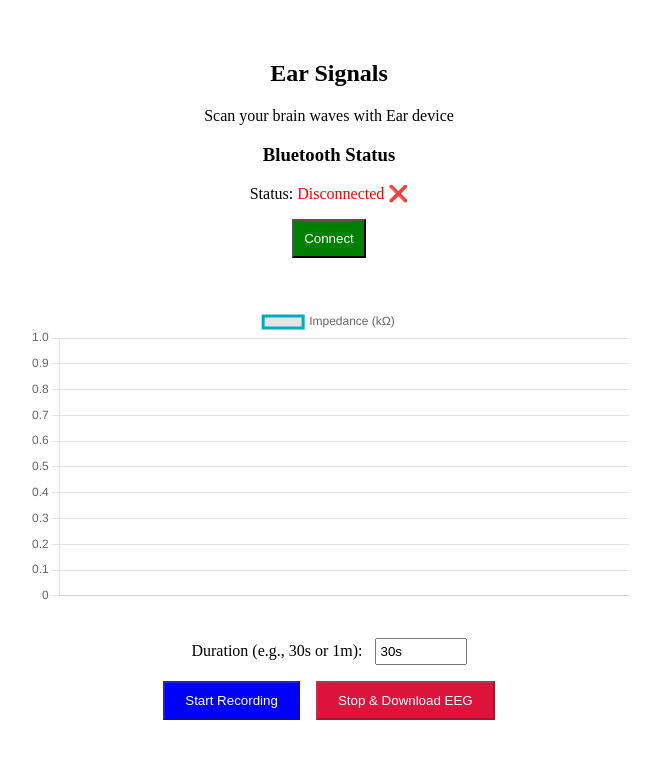
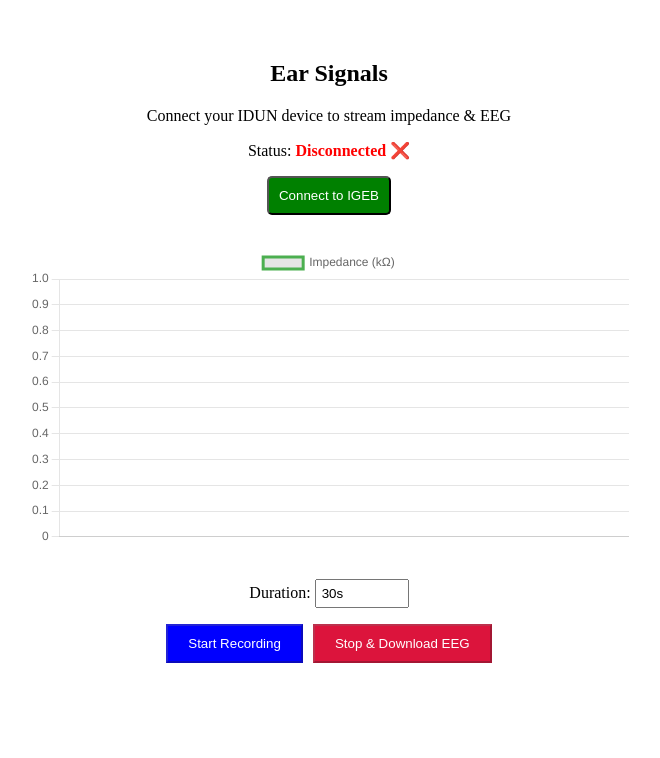
Before and after one commit to xsumaiya00/web-client-with-impedance, a React (Vite) app: page /scan in a window 1280 px wide. Shown: the top 758 px of the page, without its empty margins (311-971 px from the left). Built offline with nearby package versions, Linux system fonts and the light colour scheme.

Commit message:
Fix UUID and connect to IGEB device

```diff
--- a/src/pages/EarScan.tsx
+++ b/src/pages/EarScan.tsx
@@ -1,4 +1,3 @@
-// EarScan.tsx
 import React, { useEffect, useState, useRef } from "react";
 import { Line } from "react-chartjs-2";
 import {
@@ -14,8 +13,8 @@ import {
 
 ChartJS.register(LineElement, CategoryScale, LinearScale, PointElement, Title, Tooltip, Legend);
 
-const EEG_SERVICE = "0000180f-0000-1000-8000-00805f9b34fb";
-const EEG_CHAR = "00002a19-0000-1000-8000-00805f9b34fb"; // Use real EEG UUID if different
+// ✅ Use actual detected service UUID
+const EEG_SERVICE = "beffd56c-c915-48f5-930d-4c1feee0fcc3";
 
 const EarScan = () => {
   const [connected, setConnected] = useState(false);
@@ -24,102 +23,110 @@ const EarScan = () => {
   const [duration, setDuration] = useState("30s");
   const [isRecording, setIsRecording] = useState(false);
   const eegData = useRef<{ timestamp: number; value: number }[]>([]);
-  const eegChar = useRef<BluetoothRemoteGATTCharacteristic | null>(null);
+  const characteristicRef = useRef<BluetoothRemoteGATTCharacteristic | null>(null);
   const pollInterval = useRef<NodeJS.Timeout | null>(null);
 
   const connectToDevice = async () => {
     try {
-    const selectedDevice = await navigator.bluetooth.requestDevice({
+      const device = await navigator.bluetooth.requestDevice({
         acceptAllDevices: true,
         optionalServices: [EEG_SERVICE],
       });
 
-    if (!selectedDevice.name?.includes("IGEB")) {
+      if (!device.name?.includes("IGEB")) {
         alert("Selected device is not IGEB");
         return;
       }
 
-    const server = await selectedDevice.gatt!.connect();
+      const server = await device.gatt!.connect();
       const service = await server.getPrimaryService(EEG_SERVICE);
-    const char = await service.getCharacteristic(EEG_CHAR);
+      const characteristics = await service.getCharacteristics();
+      console.log("Discovered characteristics:", characteristics);
+
+      const char = characteristics[0]; // Assume first one is EEG/impedance
+      characteristicRef.current = char;
       await char.startNotifications();
-
       char.addEventListener("characteristicvaluechanged", handleImpedance);
-    eegChar.current = char;
-    setDevice(selectedDevice);
       setConnected(true);
     } catch (error) {
       console.error("Connection failed:", error);
     }
   };
 
+  const handleImpedance = (event: Event) => {
+    const val = (event.target as BluetoothRemoteGATTCharacteristic).value;
+    if (!val) return;
+    const value = val.getUint16(0, true); // Or try getUint8/getFloat32 if needed
+    setImpedance(value);
+    setImpedanceData((prev) => [...prev.slice(-50), value]);
+  };
 
   const startRecording = () => {
-    if (!eegChar.current) return;
+    if (!characteristicRef.current) return;
     eegData.current = [];
     setIsRecording(true);
-    eegChar.current.addEventListener("characteristicvaluechanged", handleEEGData);
-    eegChar.current.startNotifications();
-  };
-
-  const stopAndSaveEEG = () => {
-    if (!eegChar.current) return;
-    eegChar.current.removeEventListener("characteristicvaluechanged", handleEEGData);
-    setIsRecording(false);
-
-    const csvContent = "data:text/csv;charset=utf-8,Timestamp,Value\n" +
-      eegData.current.map(({ timestamp, value }) =>
-        `${new Date(timestamp).toISOString()},${value}`).join("\n");
-
-    const blob = new Blob([csvContent], { type: "text/csv" });
-    const url = URL.createObjectURL(blob);
-    const a = document.createElement("a");
-    a.href = url;
-    a.download = `eeg_${Date.now()}.csv`;
-    a.click();
-    URL.revokeObjectURL(url);
+    characteristicRef.current.addEventListener("characteristicvaluechanged", handleEEGData);
   };
 
   const handleEEGData = (event: Event) => {
     const val = (event.target as BluetoothRemoteGATTCharacteristic).value;
     if (!val) return;
-    const eegVal = val.getUint8(0);
-    eegData.current.push({ timestamp: Date.now(), value: eegVal });
+    const value = val.getUint8(0);
+    eegData.current.push({ timestamp: Date.now(), value });
   };
 
-  const impedanceQuality = (value: number | null) => {
-    if (value === null) return "N/A";
-    if (value < 50) return "Excellent";
-    if (value < 200) return "Good";
+  const stopAndSaveEEG = () => {
+    if (!characteristicRef.current) return;
+    characteristicRef.current.removeEventListener("characteristicvaluechanged", handleEEGData);
+    setIsRecording(false);
+
+    const csv = "data:text/csv;charset=utf-8,Timestamp,Value\n" +
+      eegData.current.map(({ timestamp, value }) =>
+        `${new Date(timestamp).toISOString()},${value}`).join("\n");
+
+    const blob = new Blob([csv], { type: "text/csv" });
+    const url = URL.createObjectURL(blob);
+    const link = document.createElement("a");
+    link.href = url;
+    link.download = `eeg_${Date.now()}.csv`;
+    link.click();
+    URL.revokeObjectURL(url);
+  };
+
+  const impedanceQuality = (val: number | null) => {
+    if (val == null) return "N/A";
+    if (val < 50) return "Excellent";
+    if (val < 200) return "Good";
     return "Insufficient";
   };
 
   const impedanceChartData = {
     labels: impedanceData.map((_, i) => i.toString()),
-    datasets: [{
+    datasets: [
+      {
         label: "Impedance (kΩ)",
-      data: impedanceData.map(v => (v / 1000).toFixed(2)),
+        data: impedanceData.map((v) => (v / 1000).toFixed(2)),
+        borderColor: "#4caf50",
         fill: false,
-      borderColor: "#00acc1",
-      tension: 0.3,
-    }]
+        tension: 0.4,
+      },
+    ],
   };
 
   useEffect(() => {
-    if (connected && eegChar.current) {
+    if (connected && characteristicRef.current) {
       if (pollInterval.current) clearInterval(pollInterval.current);
       pollInterval.current = setInterval(async () => {
         try {
-          const val = await eegChar.current!.readValue();
+          const val = await characteristicRef.current!.readValue();
           const impedanceValue = val.getUint16(0, true);
           setImpedance(impedanceValue);
-          setImpedanceData(prev => [...prev.slice(-50), impedanceValue]);
+          setImpedanceData((prev) => [...prev.slice(-50), impedanceValue]);
         } catch (e) {
           console.warn("Polling failed", e);
         }
       }, 1000);
     }
-
     return () => {
       if (pollInterval.current) clearInterval(pollInterval.current);
     };
@@ -128,57 +135,35 @@ const EarScan = () => {
   return (
     <div style={{ textAlign: "center", padding: "2rem" }}>
       <h2>Ear Signals</h2>
-      <p>Scan your brain waves with Ear device</p>
+      <p>Connect your IDUN device to stream impedance & EEG</p>
 
-      <h3>Bluetooth Status</h3>
-      <p>Status: <span style={{ color: connected ? "green" : "red" }}>{connected ? "Connected ✅" : "Disconnected ❌"}</span></p>
-      <button onClick={connectToDevice} style={{ backgroundColor: "green", color: "white", padding: "10px", marginBottom: "1rem" }}>
-        {connected ? "Reconnect" : "Connect"}
+      <p>Status: <strong style={{ color: connected ? "green" : "red" }}>{connected ? "Connected ✅" : "Disconnected ❌"}</strong></p>
+      <button onClick={connectToDevice} style={{ padding: "10px", backgroundColor: "green", color: "white", borderRadius: "5px" }}>
+        Connect to IGEB
       </button>
 
       {impedance !== null && (
         <div style={{
-          background: "#0e1d2f",
-          borderRadius: "10px",
-          color: "#fff",
-          margin: "1rem auto",
-          padding: "1rem",
-          width: "90%",
-          maxWidth: "500px"
+          marginTop: "1rem", padding: "1rem", backgroundColor: "#111", color: "#fff",
+          borderRadius: "8px", maxWidth: "500px", marginLeft: "auto", marginRight: "auto"
         }}>
-          <h3 style={{ color: "#ccc" }}>Live Impedance</h3>
-          <p style={{ fontSize: "1.8rem", fontWeight: "bold", color: "#00e676" }}>
-            {(impedance / 1000).toFixed(2)} kΩ
-          </p>
-          <p style={{
-            fontSize: "1.2rem",
-            fontWeight: "bold",
-            color:
-              impedanceQuality(impedance) === "Excellent" ? "#4caf50" :
-                impedanceQuality(impedance) === "Good" ? "#ff9800" :
-                  "#f44336"
-          }}>
-            Quality: {impedanceQuality(impedance)}
-          </p>
+          <p style={{ fontSize: "1.5rem" }}>Impedance: <strong>{(impedance / 1000).toFixed(2)} kΩ</strong></p>
+          <p>Quality: <strong>{impedanceQuality(impedance)}</strong></p>
         </div>
       )}
 
-      <div style={{ width: "90%", maxWidth: "600px", margin: "2rem auto" }}>
+      <div style={{ marginTop: "2rem", maxWidth: "600px", marginLeft: "auto", marginRight: "auto" }}>
         <Line data={impedanceChartData} />
       </div>
 
-      <div style={{ marginTop: "1rem" }}>
-        <label>Duration (e.g., 30s or 1m): </label>
-        <input
-          value={duration}
-          onChange={e => setDuration(e.target.value)}
-          style={{ width: "80px", padding: "4px", marginLeft: "8px" }}
-        />
+      <div style={{ marginTop: "2rem" }}>
+        <label>Duration: </label>
+        <input value={duration} onChange={(e) => setDuration(e.target.value)} style={{ width: "80px", padding: "5px" }} />
       </div>
 
       <div style={{ marginTop: "1rem" }}>
         <button onClick={startRecording} disabled={!connected || isRecording}
-          style={{ backgroundColor: "blue", color: "white", padding: "10px 20px", marginRight: "1rem" }}>
+          style={{ backgroundColor: "blue", color: "white", padding: "10px 20px", marginRight: "10px" }}>
           Start Recording
         </button>
         <button onClick={stopAndSaveEEG} disabled={!isRecording}
```
Lines whose indentation alone changed are shown as unchanged.
